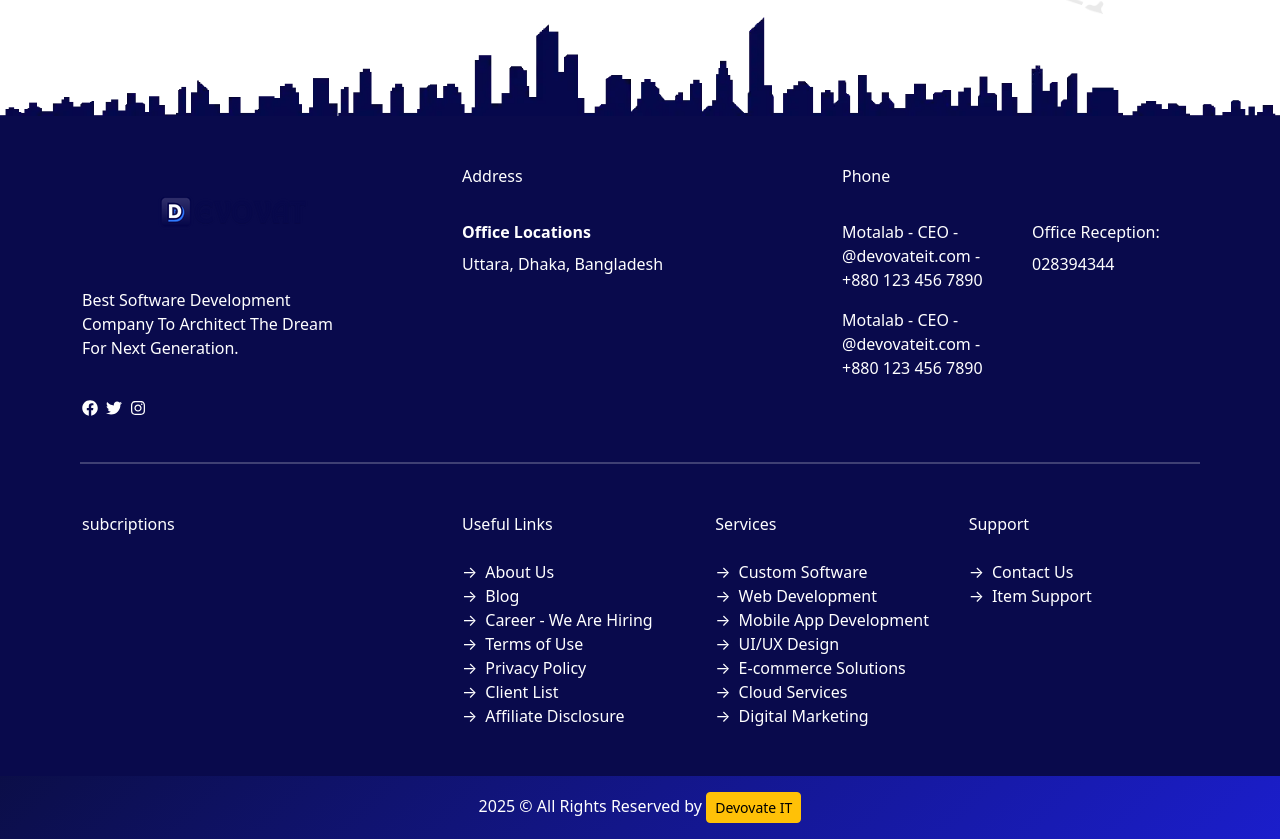
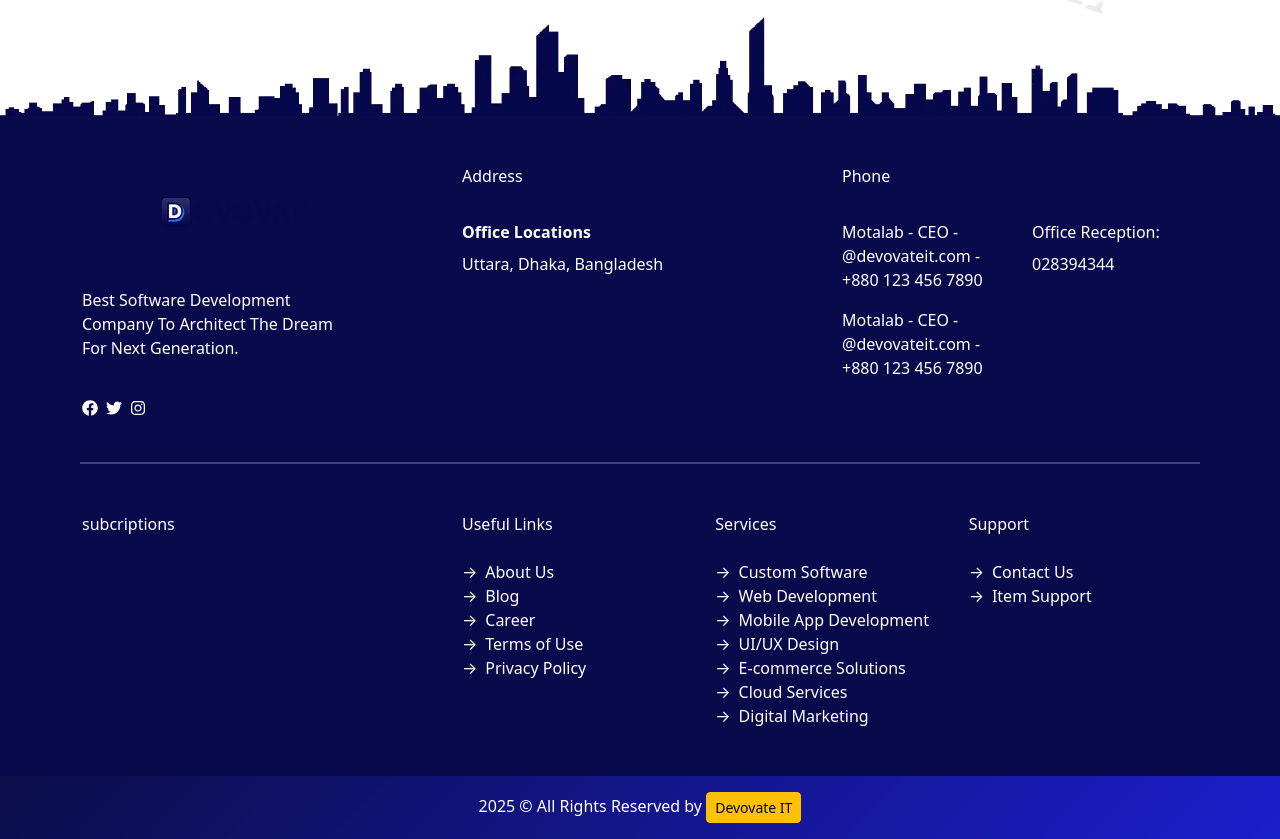
Before and after one commit to sakibbdcse/Devovate-It, a React (Vite) app: page / in a window 1280 px wide. Shown: the part 3928-4767 px from the top of the page. Built offline with nearby package versions, Linux system fonts and the light colour scheme.

Commit message:
updare footer info

```diff
--- a/src/components/Common/Footer/Footer.tsx
+++ b/src/components/Common/Footer/Footer.tsx
@@ -110,11 +110,9 @@ const Footer = () => {
                       links: [
                         ["About Us", "/"],
                         ["Blog", "/"],
-                        ["Career - We Are Hiring", "/"],
+                        ["Career", "/"],
                         ["Terms of Use", "/"],
                         ["Privacy Policy", "/"],
-                        ["Client List", "/"],
-                        ["Affiliate Disclosure", "/"],
                       ],
                     },
                     {
```
